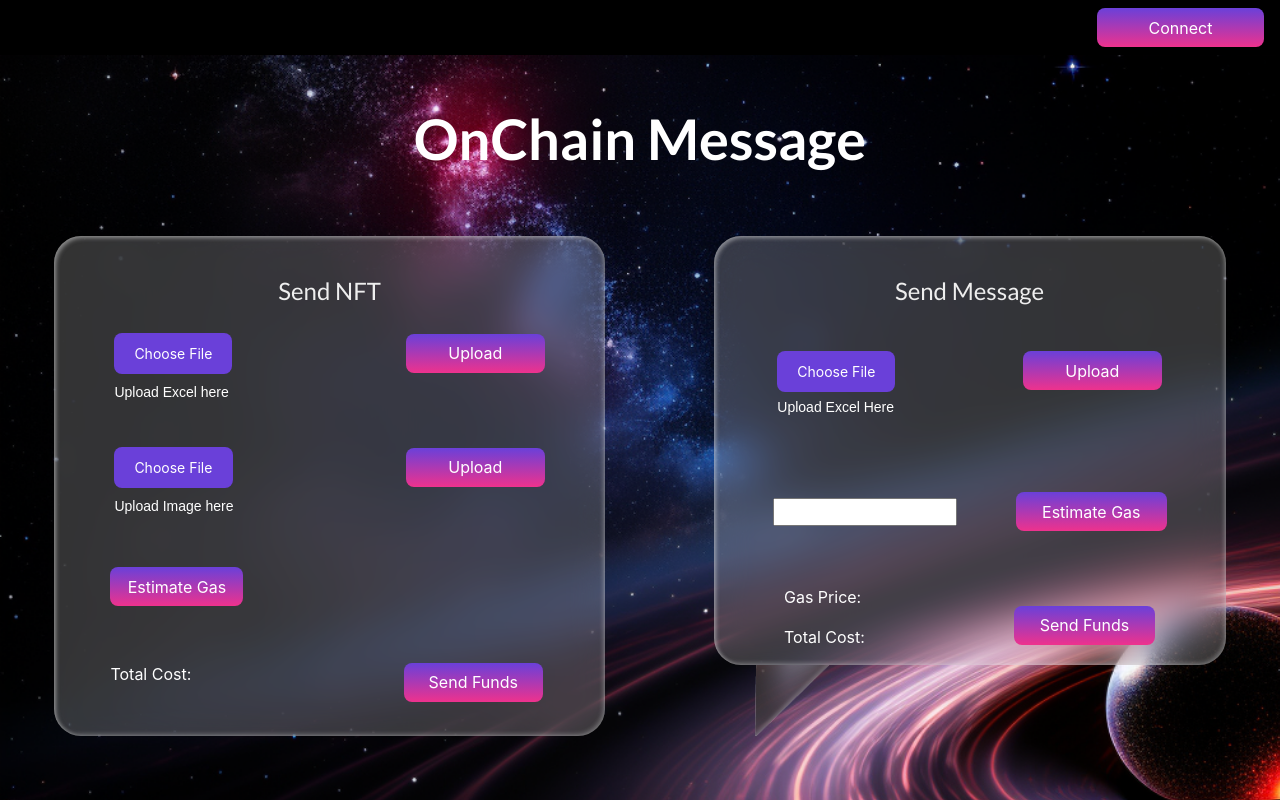
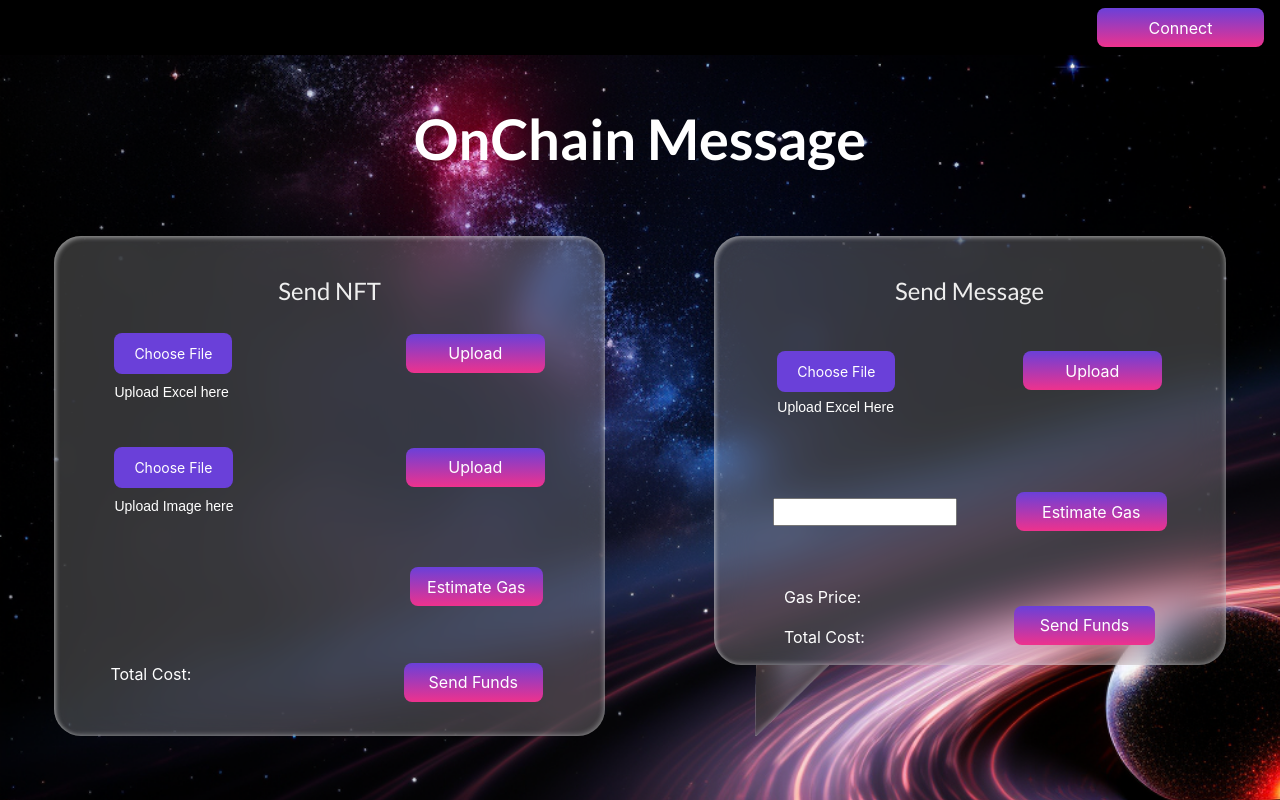
Before and after one commit to shadab-06k/OnChain-, a React (Create React App) app: page /connect-wallet in a window 1280 px wide. Shown: the top 800 px of the page. Built offline with nearby package versions, Linux system fonts and the light colour scheme; no server answers.

Commit message:
nft input new css changes

```diff
--- a/src/components/ConnectWallet/ConnectWallet.css
+++ b/src/components/ConnectWallet/ConnectWallet.css
@@ -214,6 +214,8 @@ input[type="file"].form-control-file {
   border: none;
 }
 
+
+
 .send-funds-main-container {
   display: flex;
   /* padding: 34px 46px 0px 52px; */
@@ -264,7 +266,7 @@ input[type="file"].form-control-file {
   align-items: center;
   flex-wrap: wrap;
 }
-.nft-message-estimate-btn {
+.nft-message-estimate-btn{
   color: white;
   display: flex;
   /* width: 139px; */
@@ -326,7 +328,7 @@ input[type="file"].form-control-file {
   margin-top: 26px;
   padding: 0px 62px 0px 56px;
   display: flex;
-  justify-content: space-between;
+  justify-content: flex-end;
   align-items: center;
   flex-wrap: wrap;
 }
--- a/src/components/ConnectWallet/ConnectWallet.jsx
+++ b/src/components/ConnectWallet/ConnectWallet.jsx
@@ -1124,7 +1124,6 @@ const ConnectWallet = () => {
                 type="button"
                 disabled={
                   !walletAddress ||
-                  !inputValueSendNft.trim() ||
                   !fileNameNft ||
                   totalGasEstimationWei
                 }
```
